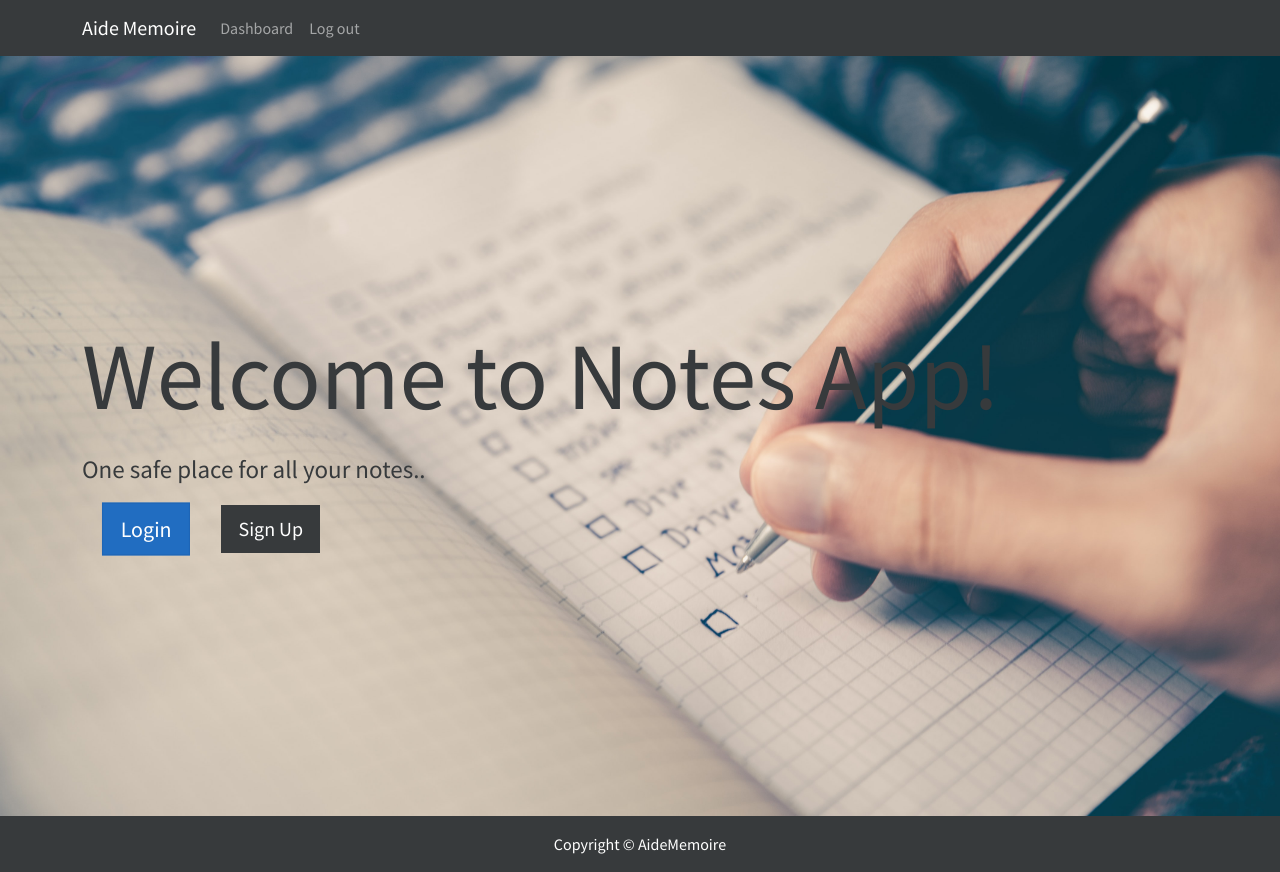
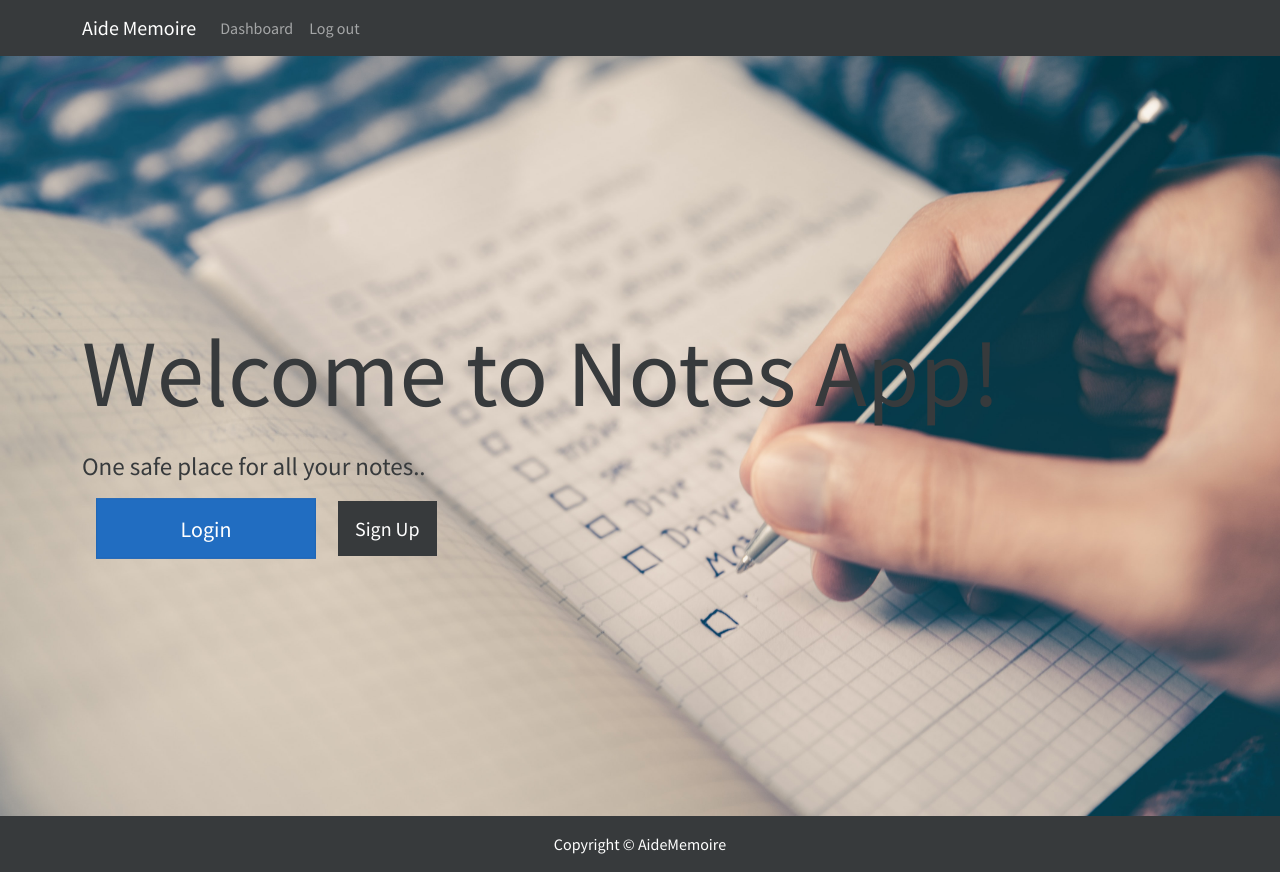
Before and after one commit to anubhavcu/aide-memoire, a React (Create React App) app in the folder frontend/: page / in a window 1280 px wide. In both pictures the pointer is over the button "Login". Built offline with nearby package versions, Linux system fonts and the light colour scheme.

Commit message:
added some styles to landing page

```diff
--- a/frontend/src/components/screens/LandingPage/LandingPage.css
+++ b/frontend/src/components/screens/LandingPage/LandingPage.css
@@ -29,15 +29,39 @@
 }
 .intro-buttons {
   animation: 0.8s ease-out 0s 1 slideInFromLeft;
-  /* display: flex; align-items: center; */
+  display: flex;
+  /* justify-content: space-evenly; */
 }
 .customButton {
   border-radius: 25px;
   transition: transform 0.2s ease;
 }
 .customButton:hover {
+  width: 200px;
+  height: 55px;
   transform: scale(1.1);
 }
 
 /* refer below link for slide in animation */
 /* https://stackoverflow.com/questions/6805482/css3-transition-animation-on-load */
+
+/* @media only screen and (min-width: 1200px) {
+  .intro-buttons {
+  }
+  .title {
+    padding: 0 100px;
+  }
+}
+
+@media only screen and (min-width: 768px) {
+  .intro-buttons {
+    padding: 0 100px;
+  }
+  .title {
+    font-size: 60px;
+  }
+  .intro-buttons {
+    width: 150px;
+    height: 50px;
+  }
+} */
```
